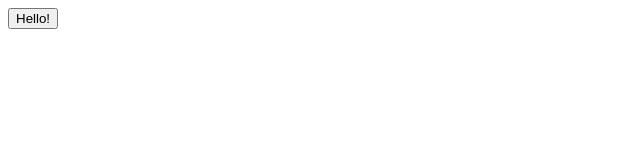
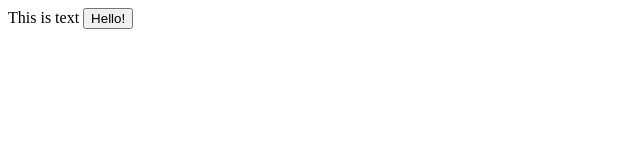
Before and after one commit to nazxn/adabatch13, a plain HTML site: page javascript.html in a window 1280 px wide. Shown: the whole page, without its empty margins (0-640 px from the left). Drawn offline with Linux system fonts and the light colour scheme.

Commit message:
writing in <body> tag

```diff
--- a/javascript.html
+++ b/javascript.html
@@ -10,6 +10,10 @@
 	</script>
 </head>
 <body>
+	<script>
+		document.write("This is text");
+	</script>
+
 	<input type="button" onclick="sayHello()" value="Hello!">
 
 </body>
```
